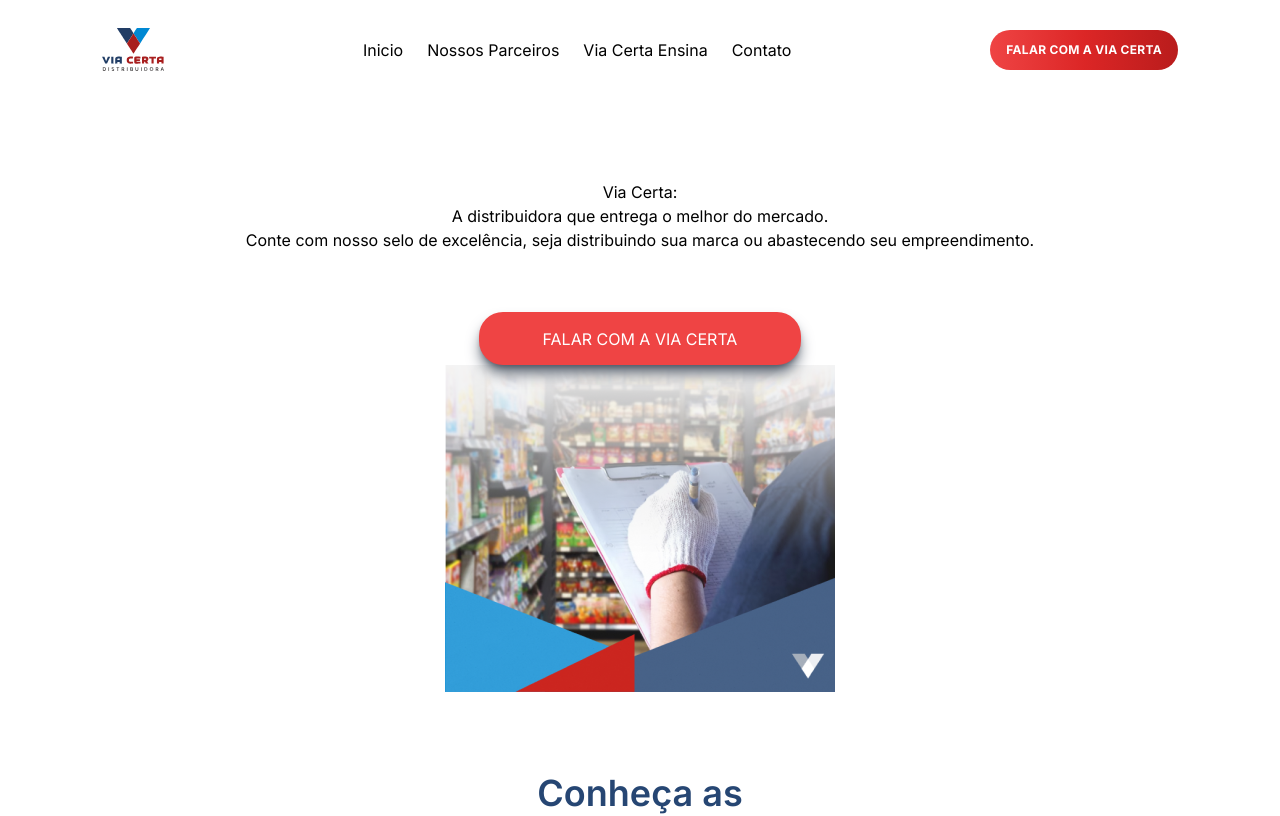
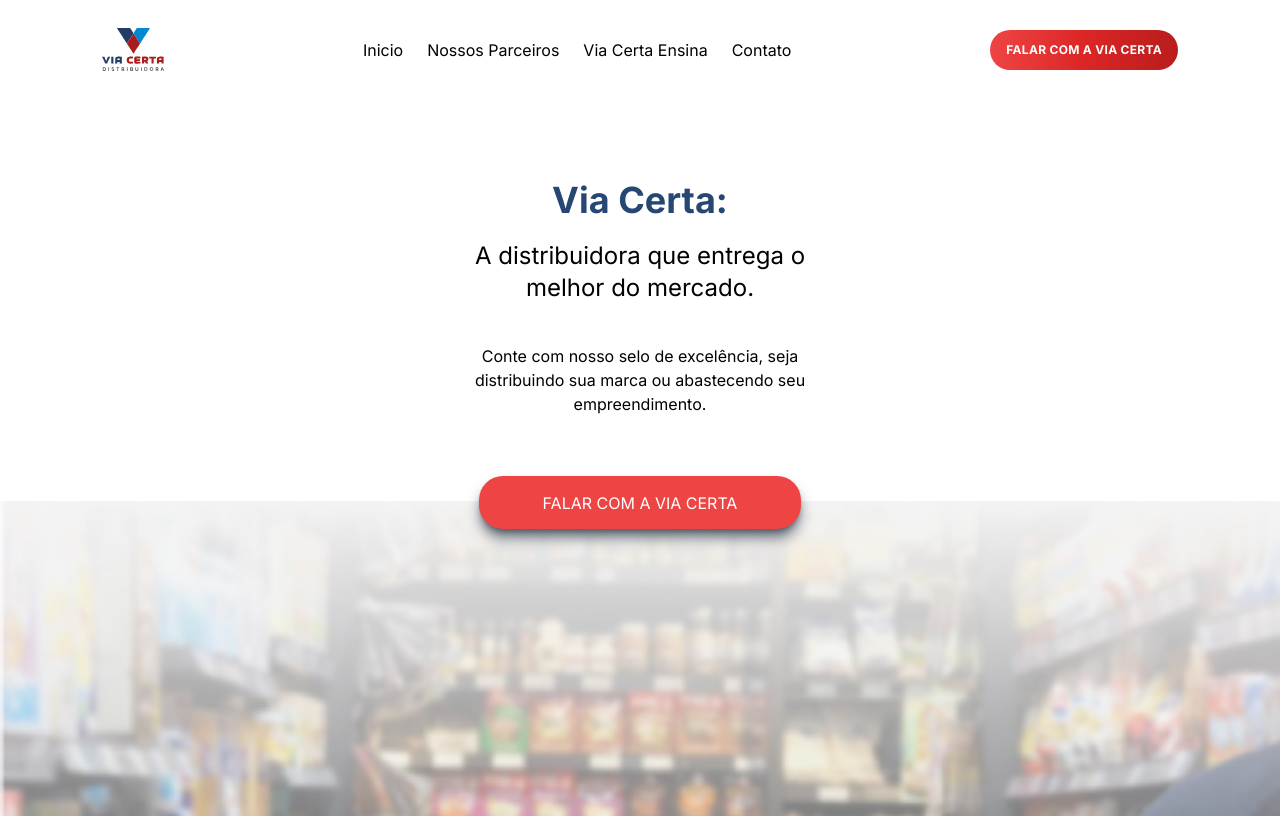
Before and after one commit to juliuscaezarff/desafio-kayzen, a Next.js app: page / in a window 1280 px wide. Shown: the top 816 px of the page. Built offline with nearby package versions, Linux system fonts and the light colour scheme.

Commit message:
refactor: refatorando

```diff
--- a/src/components/Organisms/HomeIntroSection/styles.css
+++ b/src/components/Organisms/HomeIntroSection/styles.css
@@ -4,4 +4,24 @@
   .home-section-intro {
     @apply flex flex-col items-center w-full min-h-[467px] pt-[80px] text-center mx-auto;
   }
+
+  .home-section-container {
+    @apply flex flex-col items-center
+  }
+
+  .title-container {
+    @apply text-4xl font-bold text-blue-primary-light
+  }
+
+  .subtitle-container {
+    @apply text-2xl font-normal mt-5 mx-auto max-w-[367px]
+  }
+
+  .paragraph-container {
+    @apply text-base max-w-[351px] font-normal mt-[40px]
+  }
+
+  .image-container {
+    @apply w-full mt-[-28px]
+  }
 }
```
